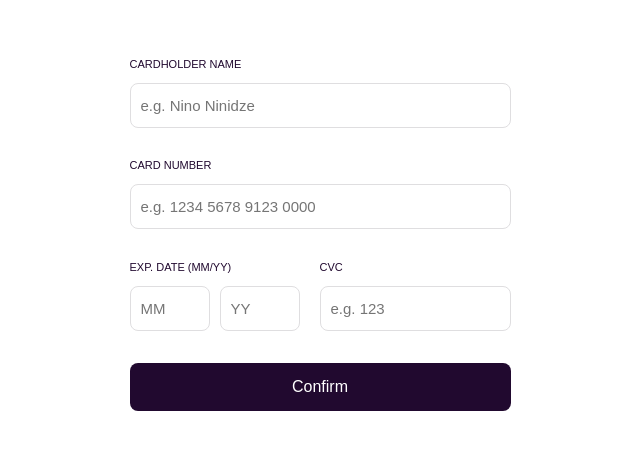
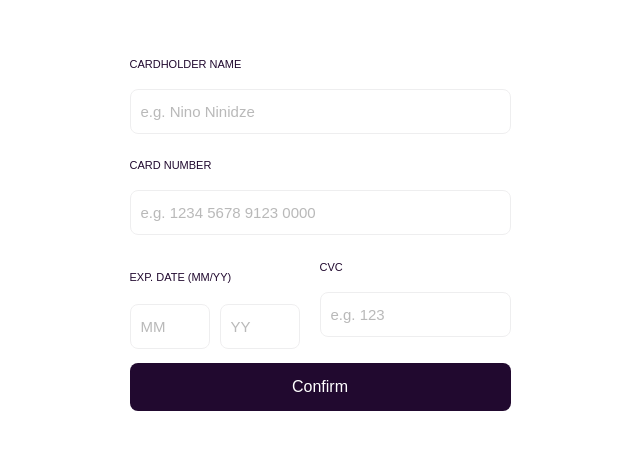
Before and after one commit to MASUR89/Midterm-homework-MS, a React (Vite) app in the folder midterm/: page / in a window 1280 px wide. Shown: the part 165-614 px from the top of the page, without its empty margins (320-960 px from the left). Built offline with nearby package versions, Linux system fonts and the light colour scheme.

Commit message:
some more styling of inputs

```diff
--- a/midterm/src/components/DataEntry/Dataentry.jsx
+++ b/midterm/src/components/DataEntry/Dataentry.jsx
@@ -18,49 +18,30 @@ export default function Dataentry() {
   const [errors, setErrors] = useState({});
 
   const nameRegex = /^\p{L}[\p{L}\s\-']{1,29}$/u;
-  const cardNumberRegex = /^(?:\d{4} ){3}\d{4}$|^\d{16}$/;
   const monthRegex = /^(0[1-9]|1[0-2])$/;
   const yearRegex = /^\d{2}$/;
   const cvcRegex = /^\d{3}$/;
 
-  const handleNameChange = (e) => {
-    const v = e.target.value;
-    setName(v.slice(0, 30));
-  };
-
-  const handleNumberChange = (e) => {
-    const formatted = cardNumberFormat(e.target.value);
-    setNumber(formatted);
-  };
-
-  const handleMonthChange = (e) => {
-    const digits = onlyDigits(e.target.value, 2);
-    setMonth(digits);
-  };
-
-  const handleYearChange = (e) => {
-    setYear(onlyDigits(e.target.value, 2));
-  };
-
-  const handleCvcChange = (e) => {
-    setCvc(onlyDigits(e.target.value, 3));
-  };
+  const handleNameChange = (e) => setName(e.target.value.slice(0, 30));
+  const handleNumberChange = (e) => setNumber(cardNumberFormat(e.target.value));
+  const handleMonthChange = (e) => setMonth(onlyDigits(e.target.value, 2));
+  const handleYearChange = (e) => setYear(onlyDigits(e.target.value, 2));
+  const handleCvcChange = (e) => setCvc(onlyDigits(e.target.value, 3));
 
   const validateAll = () => {
     const errs = {};
-
     if (!name.trim()) errs.name = 'Cant be blank';
     else if (!nameRegex.test(name.trim())) errs.name = 'Incorrect name format';
 
     const plainNumber = number.replace(/\s/g, '');
     if (!plainNumber) errs.number = 'Cant be blank';
-    else if (plainNumber.length !== 16) errs.number =  'Wrong format, numbers only';
+    else if (plainNumber.length !== 16) errs.number = 'Wrong format, numbers only';
 
     if (!month) errs.month = 'Cant be blank';
     else if (!monthRegex.test(month.padStart(2, '0'))) errs.month = 'Should be 01-12';
 
     if (!year) errs.year = 'Cant be blank';
-    else if (!yearRegex.test(year)) errs.year = 'Dijits only';
+    else if (!yearRegex.test(year)) errs.year = 'Digits only';
 
     if (!cvc) errs.cvc = 'Cant be blank';
     else if (!cvcRegex.test(cvc)) errs.cvc = '3 digits only';
@@ -68,8 +49,7 @@ export default function Dataentry() {
     return errs;
   };
 
-  const handleSubmit = (e) => {
-    e.preventDefault();
+  const handleSubmit = () => {
     const validation = validateAll();
     setErrors(validation);
     if (Object.keys(validation).length === 0) {
@@ -77,82 +57,86 @@ export default function Dataentry() {
     }
   };
 
+  const hasError = Object.keys(errors).length > 0;
+
   return (
     <div className="main">
-      <form onSubmit={handleSubmit} className="data-form">
       <div className="cardholder">
-          <p> CARDHOLDER NAME</p>
+        <div><p>CARDHOLDER NAME</p></div>
+        <div>
           <input
-            className="name"
+            className={`name ${errors.name ? 'input-error' : ''}`}
             type="text"
             placeholder="e.g. Nino Ninidze"
             value={name}
             onChange={handleNameChange}
-            aria-invalid={!!errors.name}
           />
-          {errors.name && <div className="error">{errors.name}</div>}
+        </div>
+        <div></div>{errors.name && <div className="error">{errors.name}</div>}
       </div>
 
       <div className="cardnumber">
-          <p> CARD NUMBER</p>
+        <div><p>CARD NUMBER</p></div>
+        <div>
           <input
-            className="number"
+            className={`number ${errors.number ? 'input-error' : ''}`}
             type="text"
             placeholder="e.g. 1234 5678 9123 0000"
             value={number}
             onChange={handleNumberChange}
             inputMode="numeric"
-            aria-invalid={!!errors.number}
           />
-          {errors.number && <div className="error">{errors.number}</div>}
+        </div>
+        <div></div>{errors.number && <div className="error">{errors.number}</div>}
       </div>
 
       <div className="datecvc">
         <div className="date-fields">
-            <p>EXP. DATE (MM/YY)</p>
+          <div><p>EXP. DATE (MM/YY)</p></div>
           <div className="date-inputs">
             <div>
               <input
+                className={`${errors.month ? 'input-error' : ''}`}
                 type="text"
                 placeholder="MM"
                 value={month}
                 onChange={handleMonthChange}
                 inputMode="numeric"
-                  aria-invalid={!!errors.month}
               />
-                {errors.month && <div className="error">{errors.month}</div>}
+              <div></div>{errors.month && <div className="error">{errors.month}</div>}
             </div>
-
             <div>
               <input
+                className={`${errors.year ? 'input-error' : ''}`}
                 type="text"
                 placeholder="YY"
                 value={year}
                 onChange={handleYearChange}
                 inputMode="numeric"
-                  aria-invalid={!!errors.year}
               />
-                {errors.year && <div className="error">{errors.year}</div>}
+              <div></div>{errors.year && <div className="error">{errors.year}</div>}
             </div>
           </div>
         </div>
 
         <div className="cvc-field">
-            <p>CVC</p>
+          <div><p>CVC</p></div>
+          <div>
             <input
+              className={`${errors.cvc ? 'input-error' : ''}`}
               type="text"
               placeholder="e.g. 123"
               value={cvc}
               onChange={handleCvcChange}
               inputMode="numeric"
-              aria-invalid={!!errors.cvc}
             />
+          </div>
+          <div></div>
           {errors.cvc && <div className="error">{errors.cvc}</div>}
         </div>
       </div>
 
-        <button type="submit">Confirm</button>
-      </form>
+      <button type="button" onClick={handleSubmit}>Confirm</button>
     </div>
   );
 }
--- a/midterm/src/components/DataEntry/data.css
+++ b/midterm/src/components/DataEntry/data.css
@@ -5,30 +5,28 @@
 }
 
 .main {
-    width: 381px;
-    height: 352px;
-    display: flex;
-    flex-direction: column;
-    align-items: center;
-    justify-content: center;
+  width: 381px;
+  min-height: 352px;
+  display: flex;
+  flex-direction: column;
+  align-items: center;
+  justify-content: space-between;
 }
 
-.data-form {
+.cardholder, .cardnumber {
     width: 100%;
-    height: 100%;
+    min-height: 69px;
+    max-height: 92px;
     display: flex;
     flex-direction: column;
     align-items: start;
     justify-content: space-between;
 }
 
-.cardholder, .cardnumber {
+.cardholder div, .cardnumber div, .date-fields div, .cvc-field div {
     width: 100%;
-    height: 69px;
-    display: flex;
-    flex-direction: column;
-    align-items: start;
-    justify-content: space-between;
+    height: 30px;
+    text-align: start;
 }
 
 .cardholder p, .cardnumber p, .datecvc p, .cvc-field p {
@@ -50,11 +48,12 @@
     font-size: 15px;
     line-height: 100%;
     color: #21092F;
+    opacity: 50%;
+    cursor: pointer;
 }
 
 .datecvc {
     width: 100%;
-    height: 69px;
     text-align: start;
     display: flex;
     flex-direction: row;
@@ -67,13 +66,13 @@
     height: 69px;
     display: flex;
     flex-direction: column;
-    align-items: start;
+    align-items: flex-start;
     justify-content: space-between;
 }
 
 .date-inputs {
     width: 170px;
-    height: 45px;
+    min-height: 45px;
     display: flex;
     flex-direction: row;
     align-items: center;
@@ -82,15 +81,14 @@
 
 .date-inputs div {
     width: 80px;
-    height: 45px;
     display: flex;
-    flex-direction: row;
+    flex-direction: column;
     align-items: center;
-    justify-content: space-between;
+    justify-content: flex-start;
 }
 .date-inputs input {
     width: 80px;
-    height: 45px;
+    min-height: 45px;
     padding: 10px;
     border: 1px solid #DFDEE0;
     border-radius: 8px;
@@ -99,13 +97,17 @@
     font-size: 15px;
     line-height: 100%;
     color: #21092F;
+    opacity: 50%;
+    cursor: pointer;
 }
 
 .cvc-field {
     width: 191px;
-    height: 69px;
+    min-height: 69px;
+    max-height: 92px;
     display: flex;
     flex-direction: column;
+    align-items: flex-start;
     justify-content: space-between;
 }
 
@@ -120,6 +122,8 @@
     font-size: 15px;
     line-height: 100%;
     color: #21092F;
+    opacity: 50%;
+    cursor: pointer;
 }
 
 button {
@@ -135,3 +139,13 @@ button {
     color: #FFFFFF;
     cursor: pointer;
 }
+
+.error {
+    color: red;
+    height: 13px;
+    font-size: 12px;
+}
+
+.input-error {
+    border-color: red !important;
+}
```
Lines whose indentation alone changed are shown as unchanged.
